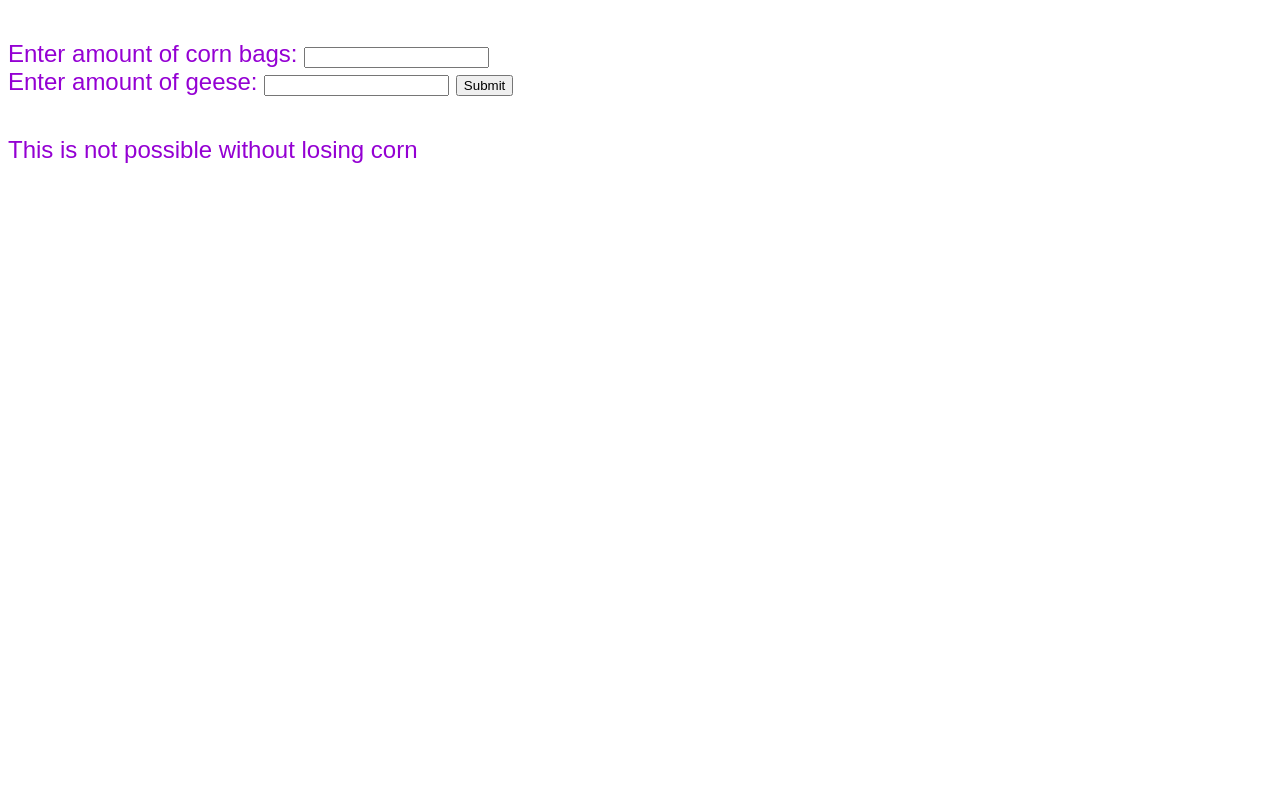
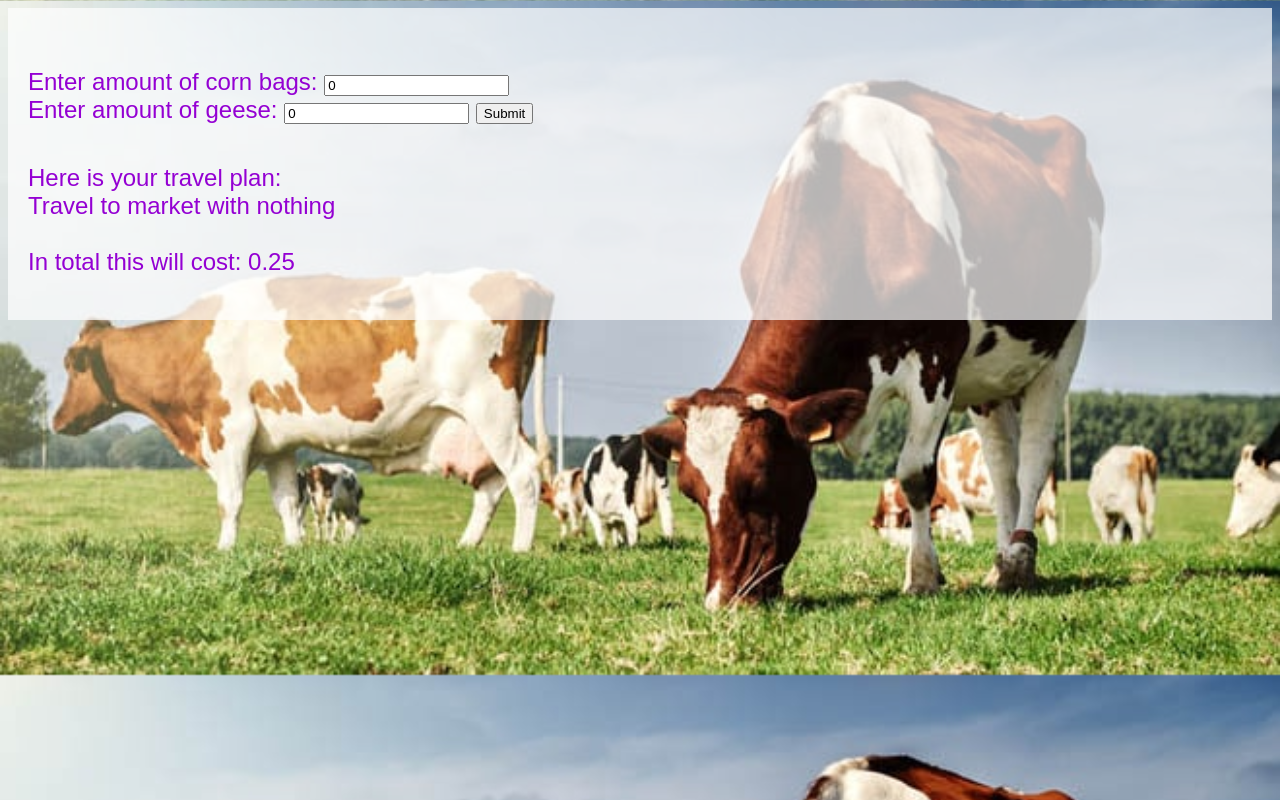
Before and after one commit to madetech/onboarding-farmer, a website: page index.html in a window 1280 px wide. Both pictures are taken after a click on the input 484 px from the left and 85 px from the top of the page. Drawn offline with Linux system fonts and the light colour scheme.

Commit message:
Background image and tweaks

```diff
--- a/index.html
+++ b/index.html
@@ -10,21 +10,30 @@ body {
     font-size: 24px;
     font-family: sans-serif;
     color: darkviolet;
+    background-image: url('/background.jpg');
+    background-repeat-x: no-repeat;
+    background-size: cover;
 }
 form {
     margin: 40px 0;
 }
+.text-container {
+    background-color: rgba(255, 255, 255, .7);
+    padding: 20px;
+}
 </style>
 </head>
 <body>
+    <div class="text-container">
         <form id="form">
             <label for="amount">Enter amount of corn bags: </label>
-        <input type="number" id="corn"></input>
+            <input type="number" id="corn" value="0"></input>
             <br/>
             <label for="amount">Enter amount of geese: </label>
-        <input type="number" id="geese"></input>
+            <input type="number" id="geese" value="0"></input>
             <input type="submit">
         </form>
         <p id="result"></p>
+    </div>
 </body>
 </html>
--- a/index.js
+++ b/index.js
@@ -5,8 +5,8 @@ window.addEventListener('load', (event) => {
     const resultP = document.getElementById('result');
     form.addEventListener('submit', (e) => {
         e.preventDefault();
-        const corn = parseInt(bagsInput.value);
-        const geese = parseInt(geeseInput.value);
+        const corn = parseInt(bagsInput.value || 0);
+        const geese = parseInt(geeseInput.value || 0);
         const result = calculatePlan(corn, geese);
 
         if(!result.possible) {
@@ -15,7 +15,7 @@ window.addEventListener('load', (event) => {
         }
 
         const planMessage = 'Here is your travel plan: \n' + result.steps.map(({direction, carrying}) => `Travel to ${direction} with ${carrying}`).join('\n');
-        const costMessage = 'In total this will cost:' + result.cost;
+        const costMessage = 'In total this will cost: ' + result.cost;
 
 
         resultP.innerText = planMessage + '\n\n' + costMessage;
```
Also changed, not shown: background.jpg (added). Lines whose indentation alone changed are shown as unchanged.
